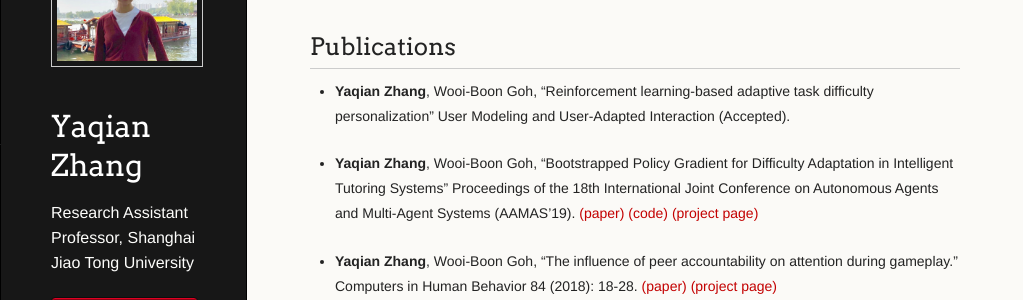
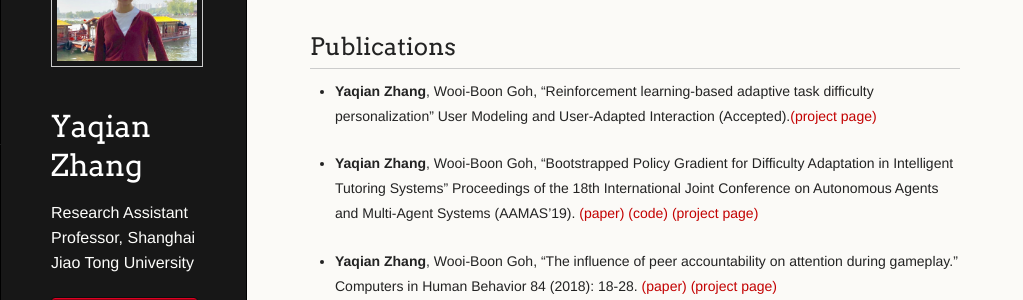
Before and after one commit to YaqianZhang/yaqianzhang.github.io, a Jekyll site: the page built from index.md, in a window 1280 px wide and 900 px high, scrolled down 956 px. Shown: the part 152-452 px from the top of the window, without its empty margins (0-1023 px from the left). Built offline with Jekyll 4.4.1, drawn with Linux system fonts in a browser that asks for light colours; a script that is not in the unit is left out; our own code applies the rules of GitHub Pages for plain Markdown files.

Commit message:
Update index.md

```diff
--- a/index.md
+++ b/index.md
@@ -32,7 +32,7 @@
 
 
 ## Publications
-* **Yaqian Zhang**, Wooi-Boon Goh, "Reinforcement learning-based adaptive task difficulty personalization" User Modeling and User-Adapted Interaction (Accepted).
+* **Yaqian Zhang**, Wooi-Boon Goh, "Reinforcement learning-based adaptive task difficulty personalization" User Modeling and User-Adapted Interaction (Accepted).[(project page)](https://yaqianzhang.github.io/2018/06/30/difficulty-adjustment-for-visual-memory-training.html)
 
 * **Yaqian Zhang**, Wooi-Boon Goh, "Bootstrapped Policy Gradient for Difficulty Adaptation in Intelligent Tutoring Systems" Proceedings of the 18th International Joint Conference on Autonomous Agents and Multi-Agent Systems (AAMAS'19). [(paper)](papers/19_YaqianZhang_BootstrappedPolicyGradient_aamas.pdf) [(code)](https://github.com/YaqianZhang/Bootstrapped-policy-gradient-for-difficutly-adaptation) [(project page)](https://yaqianzhang.github.io/2018/06/30/boostrapped-policy-gradient.html)
 
```
